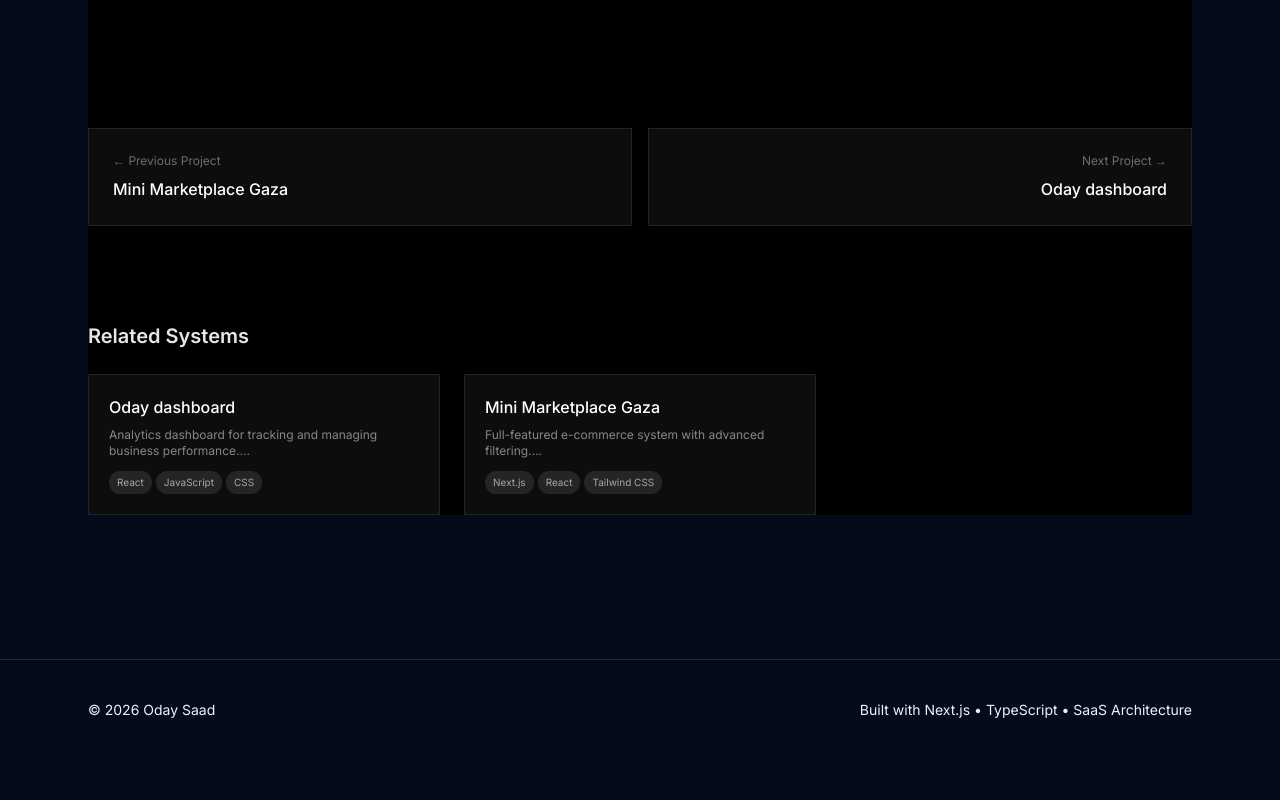
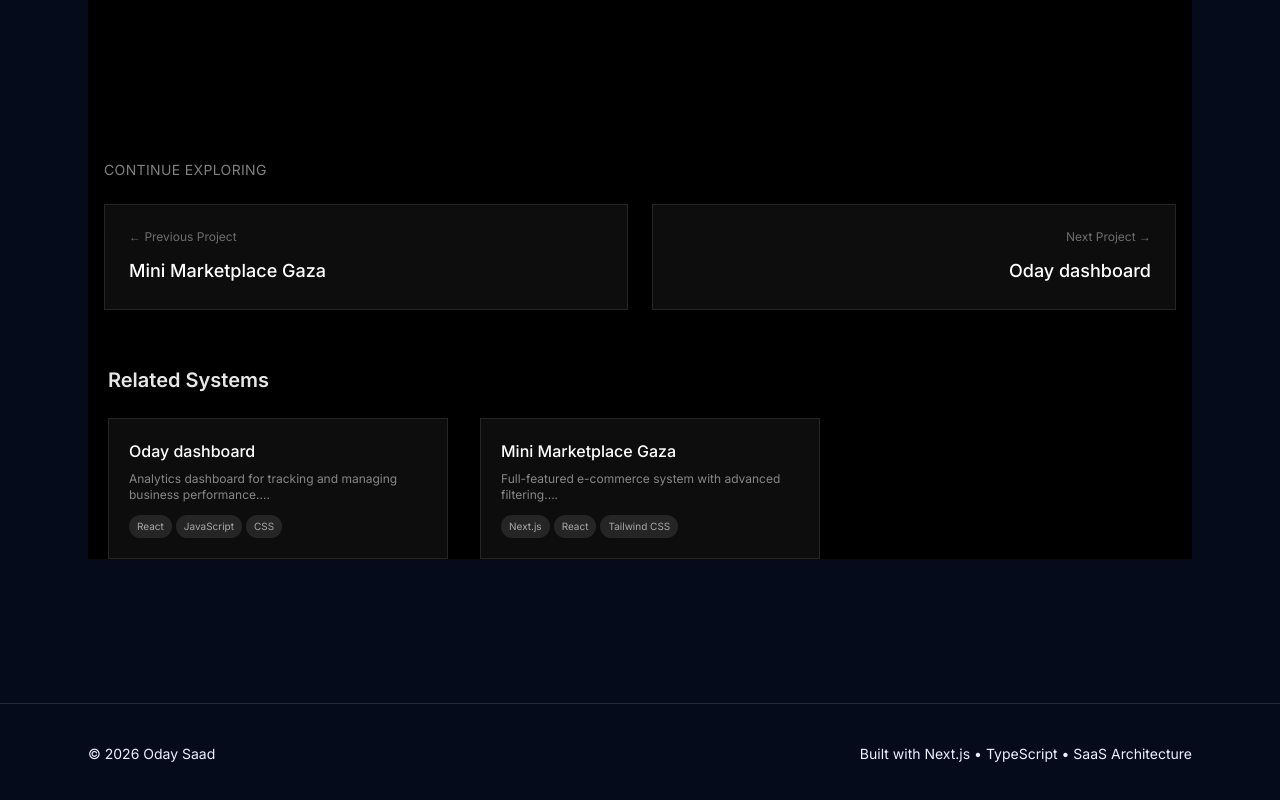
Before and after one commit to odaysaad2003-png/portfolio-SaaS, a Next.js app: page /projects/hom-hive in a window 1280 px wide. Shown: the part 3999-4799 px from the top of the page. Before the commit the page ends 4759 px from the top, so only its background shows below. Built offline with nearby package versions, Linux system fonts and the light colour scheme.

Commit message:
updat ui casestydy navagation

```diff
--- a/src/features/projects/case-study/components/case-study-navigation.tsx
+++ b/src/features/projects/case-study/components/case-study-navigation.tsx
@@ -14,35 +14,63 @@ type Props = {
 };
 
 export function CaseStudyNavigation({next, previous}: Props) {
+    if (!next && !previous) return null;
+
     return (
-        <div className="grid grid-cols-1 md:grid-cols-2 gap-4 mt-16">
+        <section className="w-full mt-24">
+            <div className="max-w-6xl mx-auto px-4">
+                {/* Section Title */}
+                <div className="mb-6">
+                    <h2 className="text-sm tracking-wide text-white/50 uppercase">Continue Exploring</h2>
+                </div>
+
+                {/* Grid */}
+                <div className="grid grid-cols-1 md:grid-cols-2 gap-6">
                     {/* Previous */}
-            {previous && (
+                    {previous ? (
                         <motion.div
                             whileHover={{scale: 1.02}}
-                    className="p-6 rounded-2xl border border-white/10 bg-white/5 backdrop-blur"
+                            transition={{type: "spring", stiffness: 200, damping: 18}}
+                            className="group relative overflow-hidden rounded-2xl border border-white/10 bg-white/5 p-6 hover:bg-white/10 transition"
                         >
-                    <p className="text-xs text-white/40 mb-2">← Previous Project</p>
+                            <p className="text-xs text-white/40 mb-3">← Previous Project</p>
 
                             <Link href={`/projects/${previous.slug}`}>
-                        <h3 className="text-white font-medium hover:text-white/80 transition">{previous.title}</h3>
+                                <h3 className="text-white font-medium text-lg group-hover:text-white/80 transition">
+                                    {previous.title}
+                                </h3>
                             </Link>
+
+                            {/* Glow effect */}
+                            <div className="absolute inset-0 opacity-0 group-hover:opacity-100 transition bg-gradient-to-r from-blue-500/10 to-transparent pointer-events-none" />
                         </motion.div>
+                    ) : (
+                        <div />
                     )}
 
                     {/* Next */}
-            {next && (
+                    {next ? (
                         <motion.div
                             whileHover={{scale: 1.02}}
-                    className="p-6 rounded-2xl border border-white/10 bg-white/5 backdrop-blur text-right"
+                            transition={{type: "spring", stiffness: 200, damping: 18}}
+                            className="group relative overflow-hidden rounded-2xl border border-white/10 bg-white/5 p-6 hover:bg-white/10 transition text-right"
                         >
-                    <p className="text-xs text-white/40 mb-2">Next Project →</p>
+                            <p className="text-xs text-white/40 mb-3">Next Project →</p>
 
                             <Link href={`/projects/${next.slug}`}>
-                        <h3 className="text-white font-medium hover:text-white/80 transition">{next.title}</h3>
+                                <h3 className="text-white font-medium text-lg group-hover:text-white/80 transition">
+                                    {next.title}
+                                </h3>
                             </Link>
+
+                            {/* Glow effect */}
+                            <div className="absolute inset-0 opacity-0 group-hover:opacity-100 transition bg-gradient-to-l from-purple-500/10 to-transparent pointer-events-none" />
                         </motion.div>
+                    ) : (
+                        <div />
                     )}
                 </div>
+            </div>
+        </section>
     );
 }
--- a/src/features/projects/case-study/components/case-study-related-projects.tsx
+++ b/src/features/projects/case-study/components/case-study-related-projects.tsx
@@ -1,3 +1,5 @@
+"use client";
+
 import Link from "next/link";
 import {motion} from "framer-motion";
 import {Project} from "@/types/project";
@@ -10,24 +12,24 @@ export function CaseStudyRelatedProjects({projects}: Props) {
     if (!projects.length) return null;
 
     return (
-        <section className="mt-24 space-y-6">
-            <h2 className="text-xl font-semibold text-white/90">Related Systems</h2>
+        <section className="mt-14 space-y-6">
+            <h2 className="text-xl font-semibold text-white/90 ml-5">Related Systems</h2>
 
-            <div className="grid md:grid-cols-3 gap-6">
+            <div className="grid md:grid-cols-3 gap-8 ml-5  ">
                 {projects.map((project, index) => (
                     <motion.div
                         key={project.id}
                         initial={{opacity: 0, y: 20}}
                         animate={{opacity: 1, y: 0}}
                         transition={{delay: index * 0.1}}
-                        className="p-5 rounded-2xl border border-white/10 bg-white/5 hover:bg-white/10 transition"
+                        className="p-5 rounded-2xl border border-white/10 bg-white/5 hover:bg-white/10 transition space-y-6"
                     >
                         <Link href={`/projects/${project.slug}`}>
                             <h3 className="text-white font-medium mb-2">{project.title}</h3>
 
                             <p className="text-xs text-white/50">{project.description.slice(0, 80)}...</p>
 
-                            <div className="mt-3 flex flex-wrap gap-1">
+                            <div className="mt-3 flex flex-wrap gap-1 ">
                                 {project.technologies.slice(0, 3).map((t) => (
                                     <span
                                         key={t}
```
Lines whose indentation alone changed are shown as unchanged.
